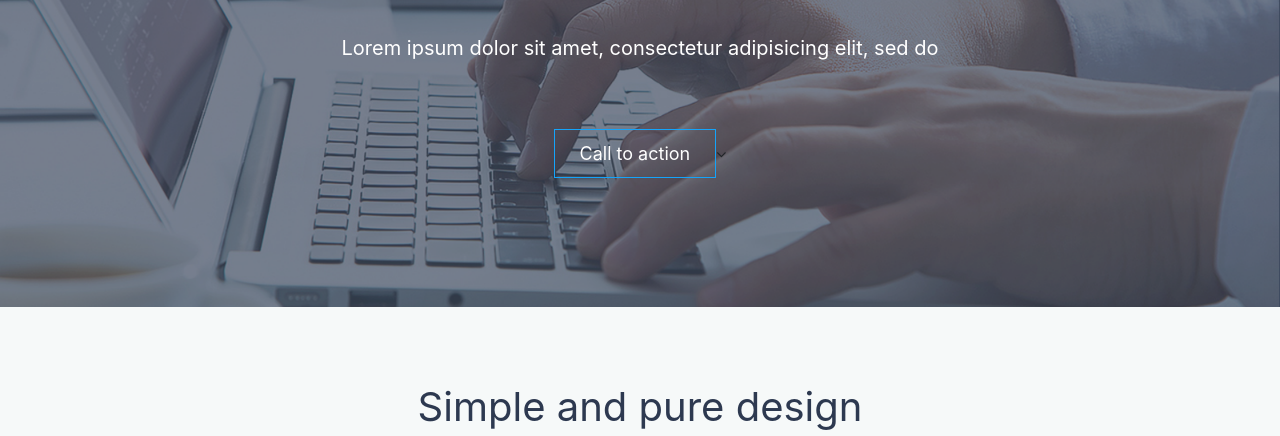
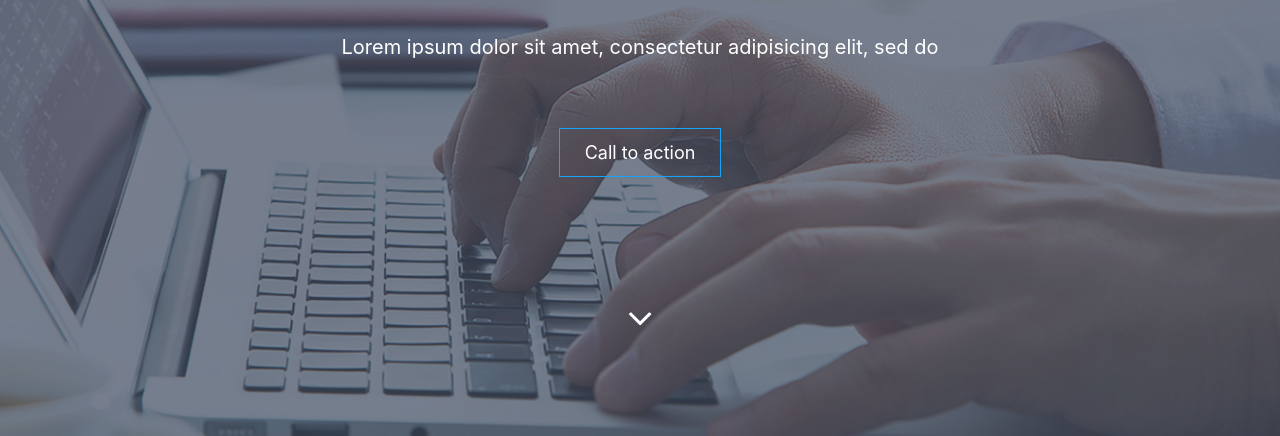
Before and after one commit to Apurb0/Responsive, a plain HTML site: page index.html in a window 1280 px wide. Shown: the part 380-816 px from the top of the page. Drawn offline with nearby package versions, Linux system fonts and the light colour scheme.

Commit message:
Update style.css

```diff
--- a/css/style.css
+++ b/css/style.css
@@ -28,8 +28,19 @@ body {
 	background-repeat: no-repeat;
 	background-position: center;
 	background-size: cover;
-	padding: 129px 0px;*/
+/* 	padding: 129px 0px; */
+	padding-top: 8em;
 }
+
+.icon-2 {
+
+    color: white;
+    font-size: 40px;
+    margin: 10% 48%;
+    display: inline-block;
+
+}
+
 
 .slider-text{
 	text-align: center;
```
